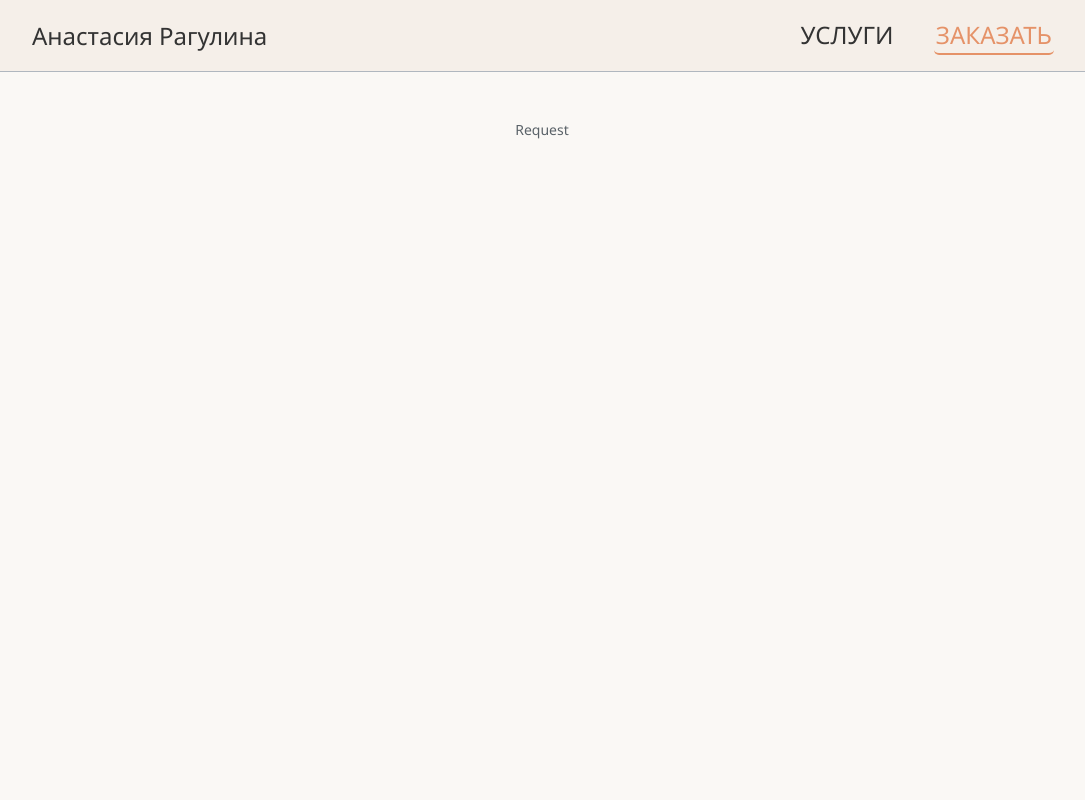
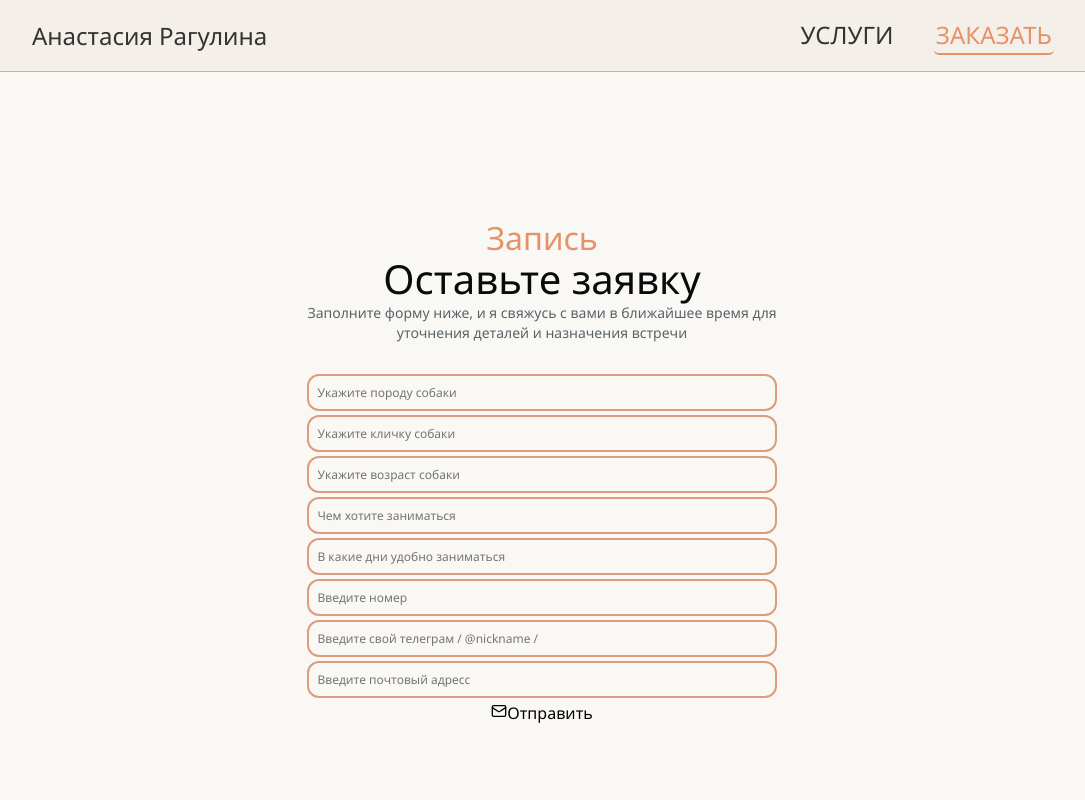
Before and after one commit to bat9shalfyxx/portfolio-order, a React (Vite) app: page /#/request in a window 1280 px wide. Shown: the top 800 px of the page, without its empty margins (98-1183 px from the left). Built offline with nearby package versions, Linux system fonts and the light colour scheme.

Commit message:
price-page + demo of request page

```diff
--- a/src/components/Footer/Footer.jsx
+++ b/src/components/Footer/Footer.jsx
@@ -4,7 +4,7 @@ const Footer = () => {
     return (
         <footer className={styles.footer}>
             <p><span>Анастасия Рагулина</span></p>
-            <p>Кинолог-консультант · Город</p>
+            <p>Кинолог-консультант · Санкт-Питербург</p>
             <p>© 2026. Все права защищены.</p>
         </footer>
     )
--- a/src/components/MyNavLink/MyNavLink.jsx
+++ b/src/components/MyNavLink/MyNavLink.jsx
@@ -1,7 +1,7 @@
 import { NavLink } from "react-router";
 import styles from "./MyNavLink.module.scss";
 
-const MyNavLink = ({ to, title }) => {
+const MyNavLink = ({ to, title, children }) => {
     return (
         <NavLink
             to={to}
@@ -12,6 +12,8 @@ const MyNavLink = ({ to, title }) => {
             <span className={styles.title}>
                 {title}
             </span>
+
+            {children}
         </NavLink>
     )
 }
--- a/src/components/pages/Prices/Prices.jsx
+++ b/src/components/pages/Prices/Prices.jsx
@@ -1,4 +1,5 @@
 import PageTemplate from '../PageTemplate/PageTemplate';
+import MyNavLink from "../../MyNavLink/MyNavLink"
 import styles from './Prices.module.scss';
 import { CheckCircle, Clock, Dog, PhoneCall, Mail } from 'lucide-react';
 
@@ -115,9 +116,11 @@ const Prices = () => {
 
                     <p className={styles.serviceDescription}>{service.description}</p>
 
+                    <MyNavLink to="/request" className={styles.bookButton}>
                         <button className={styles.bookButton}>
                           Записаться
                         </button>
+                      </MyNavLink>
                   </div>
                 ))}
               </div>
@@ -165,9 +168,11 @@ const Prices = () => {
 
                     <p className={styles.serviceDescription}>{service.description}</p>
 
+                      <MyNavLink to="/request" className={styles.bookButton}>
                         <button className={styles.bookButton}>
                           Записаться
                         </button>
+                      </MyNavLink>
                   </div>
                 ))}
               </div>
--- a/src/components/pages/Prices/Prices.module.scss
+++ b/src/components/pages/Prices/Prices.module.scss
@@ -224,7 +224,7 @@
   background: $color-orange-primary;
   color: white;
   border: none;
-  padding: 0.875rem;
+  padding: 0.875rem 6rem;
   border-radius: 12px;
   font-weight: 600;
   cursor: pointer;
--- a/src/components/pages/Request/Request.jsx
+++ b/src/components/pages/Request/Request.jsx
@@ -1,10 +1,32 @@
 import PageTemplate from "../PageTemplate/PageTemplate";
+import { Mail } from "lucide-react";
 import styles from "./Request.module.scss";
 
 const Request = () => {
     return (
-        <PageTemplate className={styles.request}>
-            <p>Request</p>
+        <PageTemplate>
+            <div  className={styles.request}>
+                <h3>Запись</h3>
+                <h2>Оставьте заявку</h2>
+                <p>Заполните форму ниже, и я свяжусь с вами в ближайшее время для<br />
+                    уточнения деталей и назначения встречи</p>
+
+                <form className={styles.form}>
+                    <input type="text" className={`${styles.input} ${styles.inline}`} placeholder="Укажите породу собаки" required/>
+                    <input type="text" className={`${styles.input} ${styles.inline}`} placeholder="Укажите кличку собаки" required/>
+                    <input type="text" className={`${styles.input} ${styles.inline}`} placeholder="Укажите возраст собаки" required/>
+                    <input type="text" className={`${styles.input} ${styles.inline}`} placeholder="Чем хотите заниматься" required/>
+                    <input type="text" className={`${styles.input} ${styles.inline}`} placeholder="В какие дни удобно заниматься" required/>
+                    <input type="text" className={`${styles.input} ${styles.inline}`} placeholder="Введите номер" required/>
+                    <input type="text" className={`${styles.input} ${styles.inline}`} placeholder="Введите свой телеграм / @nickname /" />
+                    <input type="text" className={`${styles.input} ${styles.inline}`} placeholder="Введите почтовый адресс" required/>
+
+                    <div className={styles.button}>
+                        <Mail size={16}/>
+                        <input type="submit" value="Отправить"/>
+                    </div>
+                </form>
+            </div>
         </PageTemplate>
     )
 }
--- a/src/components/pages/Request/Request.module.scss
+++ b/src/components/pages/Request/Request.module.scss
@@ -0,0 +1,27 @@
+.request {
+    @include flex-center;
+    text-align: center;
+    flex-direction: column;
+}
+
+.form {
+    display: flex;
+    flex-direction: column;
+    text-align: center;
+    margin-top: 2rem;
+    gap: 0.25rem;
+}
+
+.input {
+    display: flex;
+    font-size: $font-size-xs;
+    flex-direction: column;
+    padding: $spacing-md;
+
+    border-radius: $border-radius-md;
+    border: 2px solid $color-orange-light;
+
+    &_inline {
+        flex-direction: row;
+    }
+}
```
Lines whose indentation alone changed are shown as unchanged.
